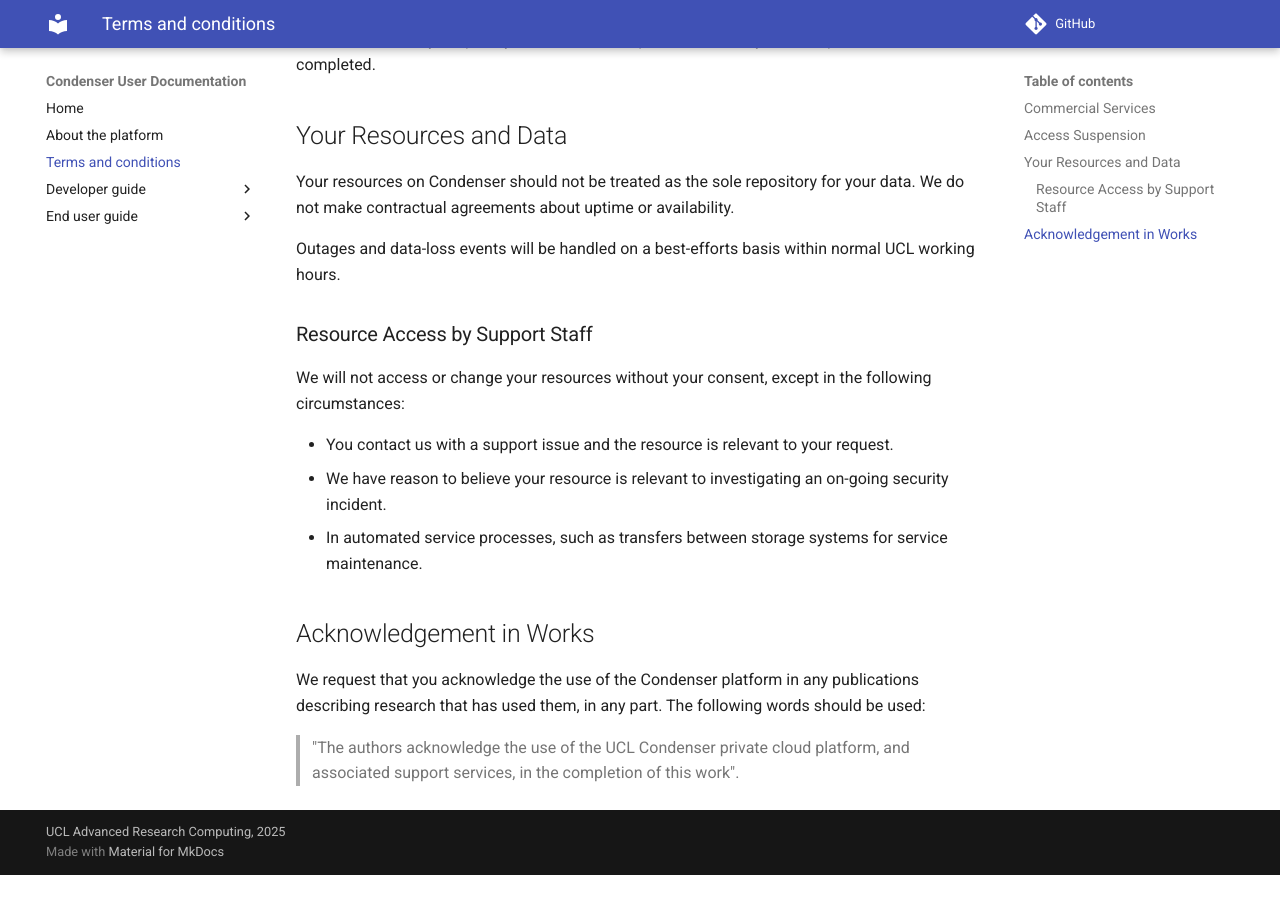
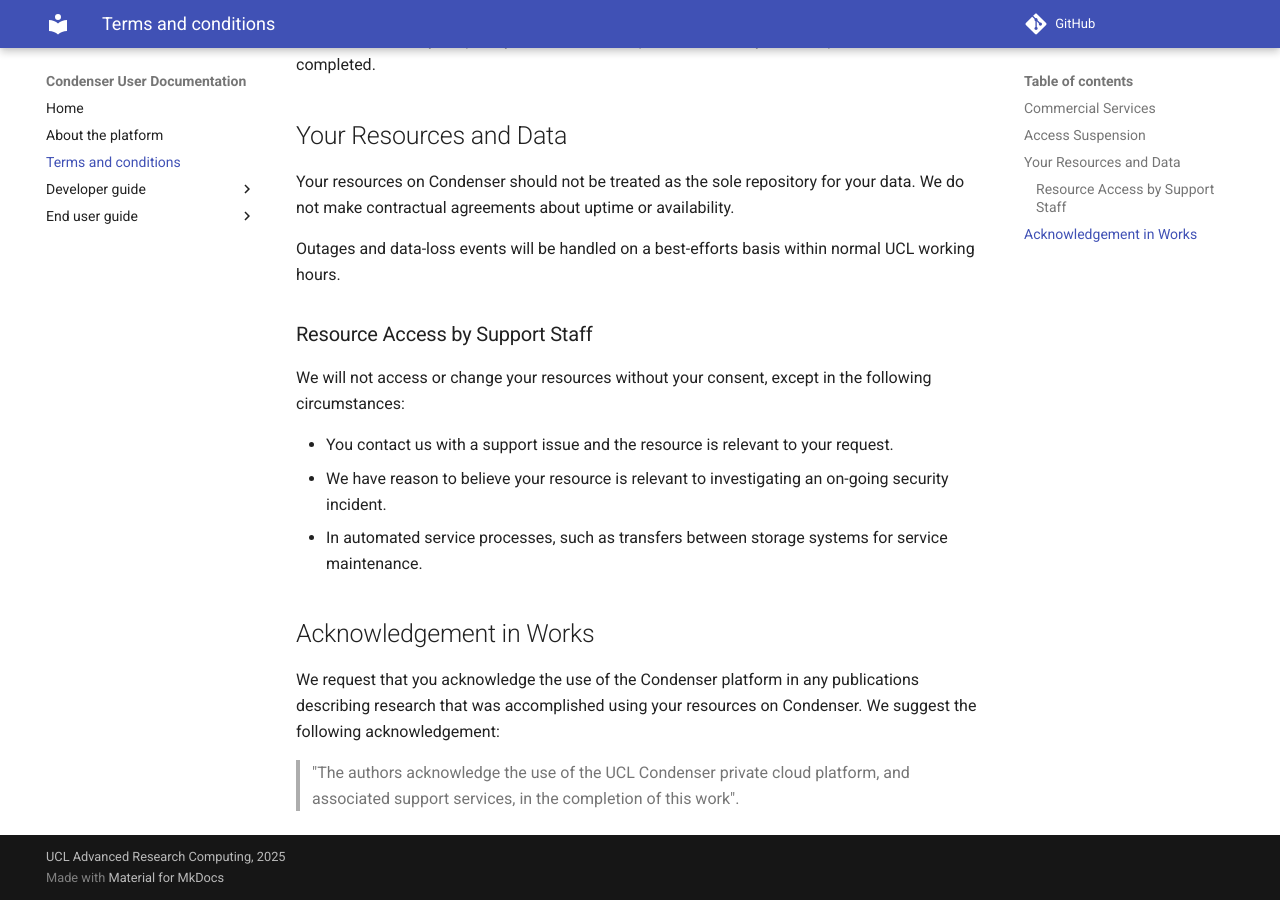
Before and after one commit to UCL-ARC/condenser-mkdocs, an MkDocs documentation site: the page built from docs/terms_and_conditions.md, in a window 1280 px wide and 900 px high, scrolled down 730 px. Built offline with MkDocs 1.6.1 and Material for MkDocs 9.7.7, drawn with Linux system fonts in a browser that asks for light colours; comment, search, counter and statistics services are not loaded; before the commit the page ends 1605 px from its top, so only the background shows below that.

Commit message:
rewording

```diff
--- a/docs/terms_and_conditions.md
+++ b/docs/terms_and_conditions.md
@@ -51,8 +51,8 @@
 ## Acknowledgement in Works
 
 We request that you acknowledge the use of the Condenser platform in any publications
-describing research that has used them, in any part. The following words should be
-used:
+describing research that was accomplished using your resources on Condenser. We suggest
+the following acknowledgement:
 
 > "The authors acknowledge the use of the UCL Condenser private cloud platform, and
 > associated support services, in the completion of this work".
```
